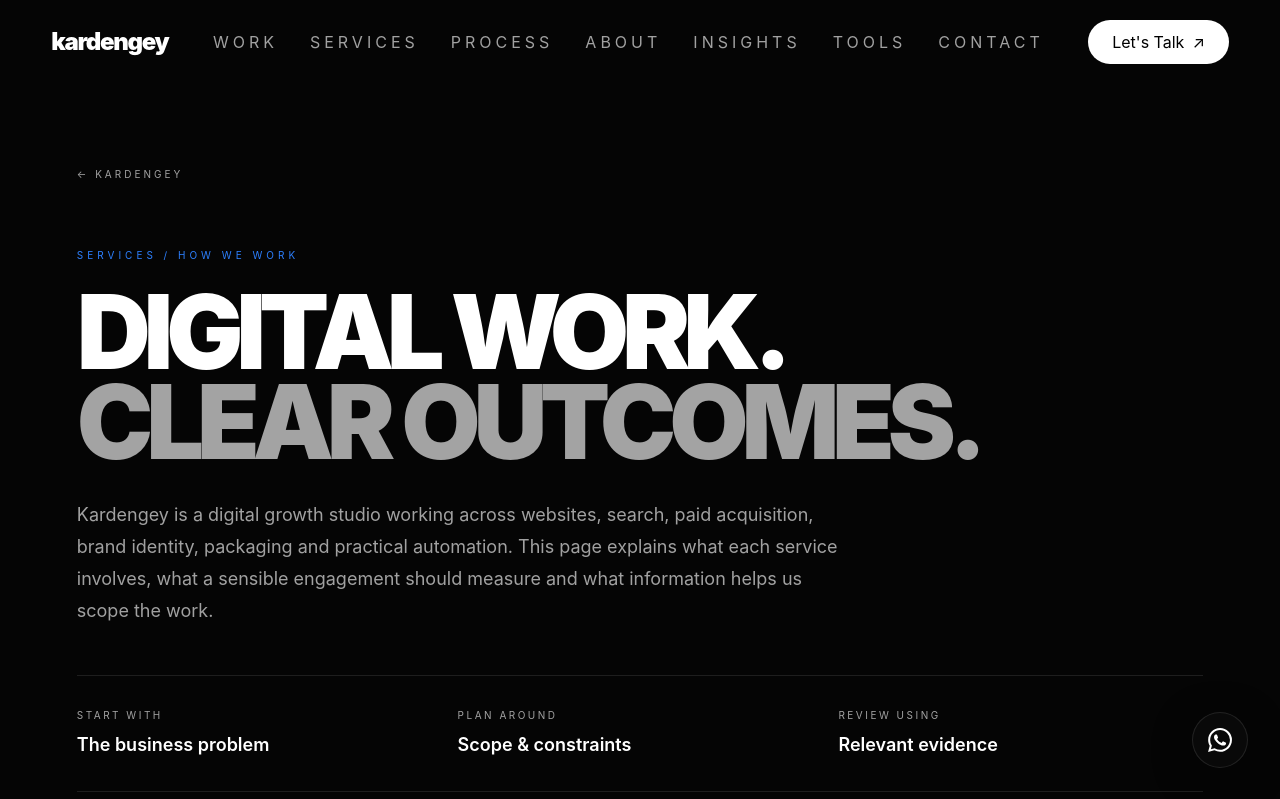
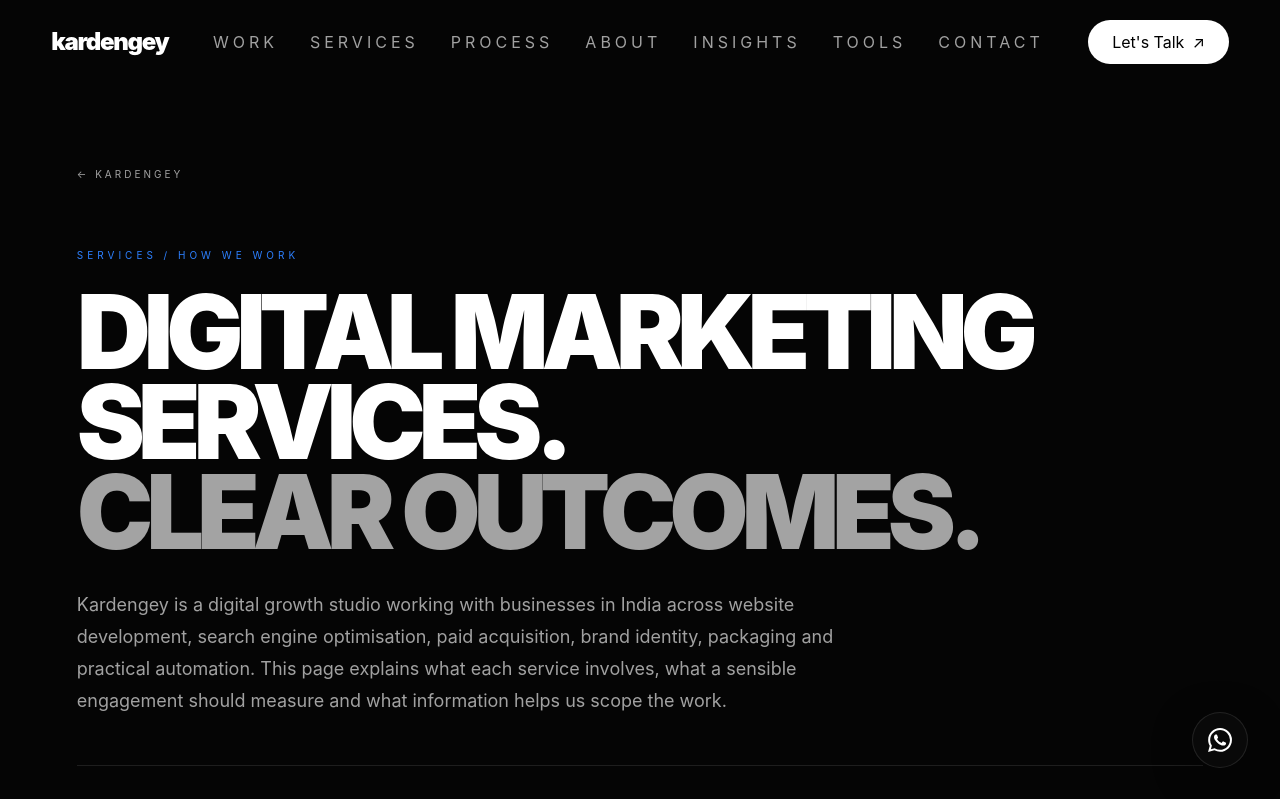
Before and after one commit to WhoUmang/kardengey, a React (Vite) app: page /services in a window 1280 px wide. Shown: the top 799 px of the page. Built offline with nearby package versions, Linux system fonts and the light colour scheme.

Commit message:
Align visible services heading with commercial search intent

```diff
--- a/src/pages/ServicesGuide.jsx
+++ b/src/pages/ServicesGuide.jsx
@@ -65,8 +65,8 @@ export default function ServicesGuide() {
         <div className="mx-auto max-w-6xl">
           <Link to="/" className="text-[10px] uppercase tracking-[0.3em] text-neutral-500 hover:text-white">← kardengey</Link>
           <p className="mt-16 text-[10px] uppercase tracking-[0.4em] text-blue-500">Services / How we work</p>
-          <h1 className="mt-6 max-w-5xl text-[clamp(3rem,8vw,7rem)] font-black uppercase leading-[0.88] tracking-[-0.07em]">Digital work.<br /><span className="text-neutral-600">Clear outcomes.</span></h1>
-          <p className="mt-8 max-w-3xl text-base leading-8 text-neutral-400 md:text-lg">Kardengey is a digital growth studio working across websites, search, paid acquisition, brand identity, packaging and practical automation. This page explains what each service involves, what a sensible engagement should measure and what information helps us scope the work.</p>
+          <h1 className="mt-6 max-w-5xl text-[clamp(3rem,8vw,7rem)] font-black uppercase leading-[0.88] tracking-[-0.07em]">Digital marketing services.<br /><span className="text-neutral-600">Clear outcomes.</span></h1>
+          <p className="mt-8 max-w-3xl text-base leading-8 text-neutral-400 md:text-lg">Kardengey is a digital growth studio working with businesses in India across website development, search engine optimisation, paid acquisition, brand identity, packaging and practical automation. This page explains what each service involves, what a sensible engagement should measure and what information helps us scope the work.</p>
           <div className="mt-12 grid gap-4 border-y border-white/10 py-8 sm:grid-cols-3">
             <div><p className="text-[10px] uppercase tracking-[0.25em] text-neutral-600">Start with</p><p className="mt-2 text-lg font-semibold">The business problem</p></div>
             <div><p className="text-[10px] uppercase tracking-[0.25em] text-neutral-600">Plan around</p><p className="mt-2 text-lg font-semibold">Scope & constraints</p></div>
```
